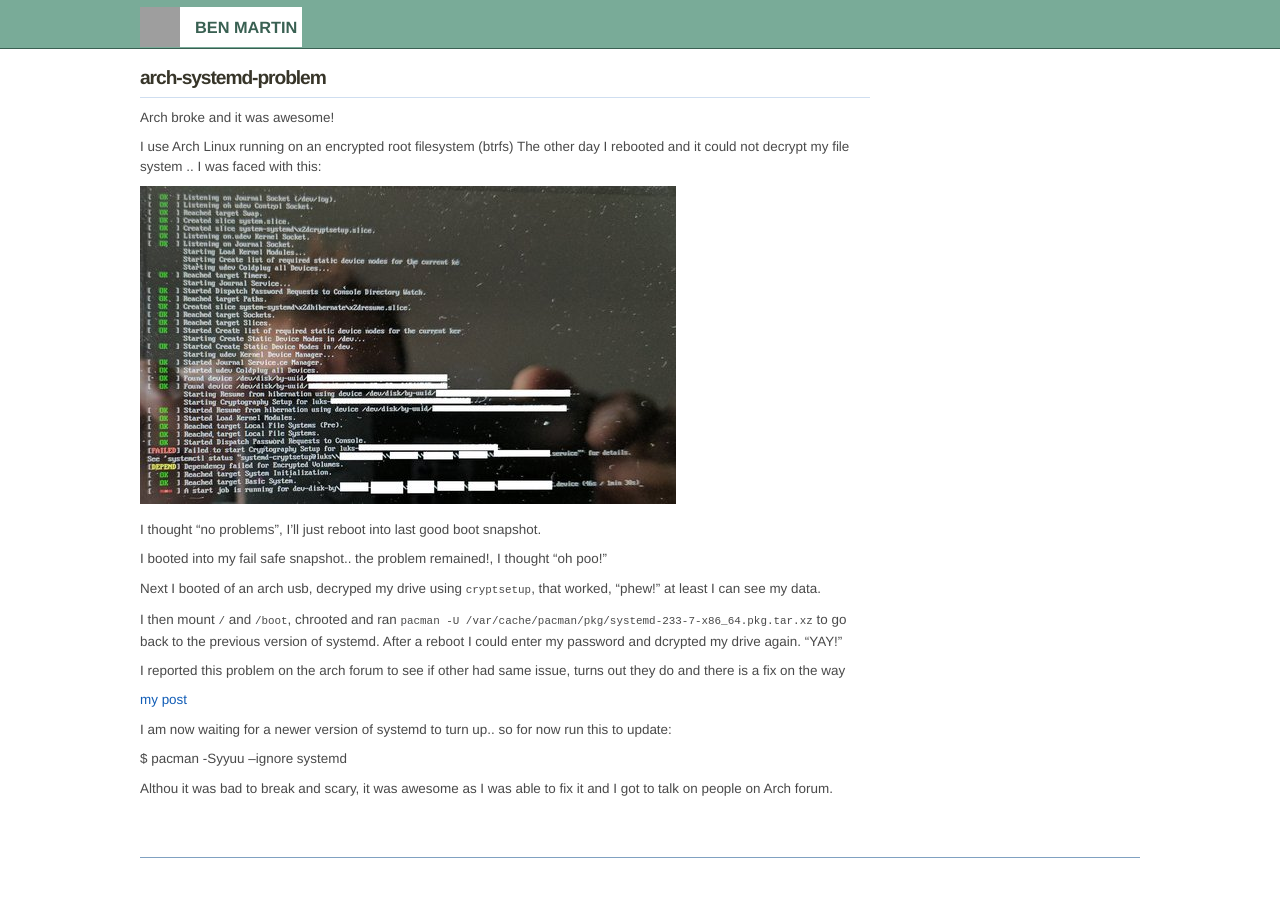
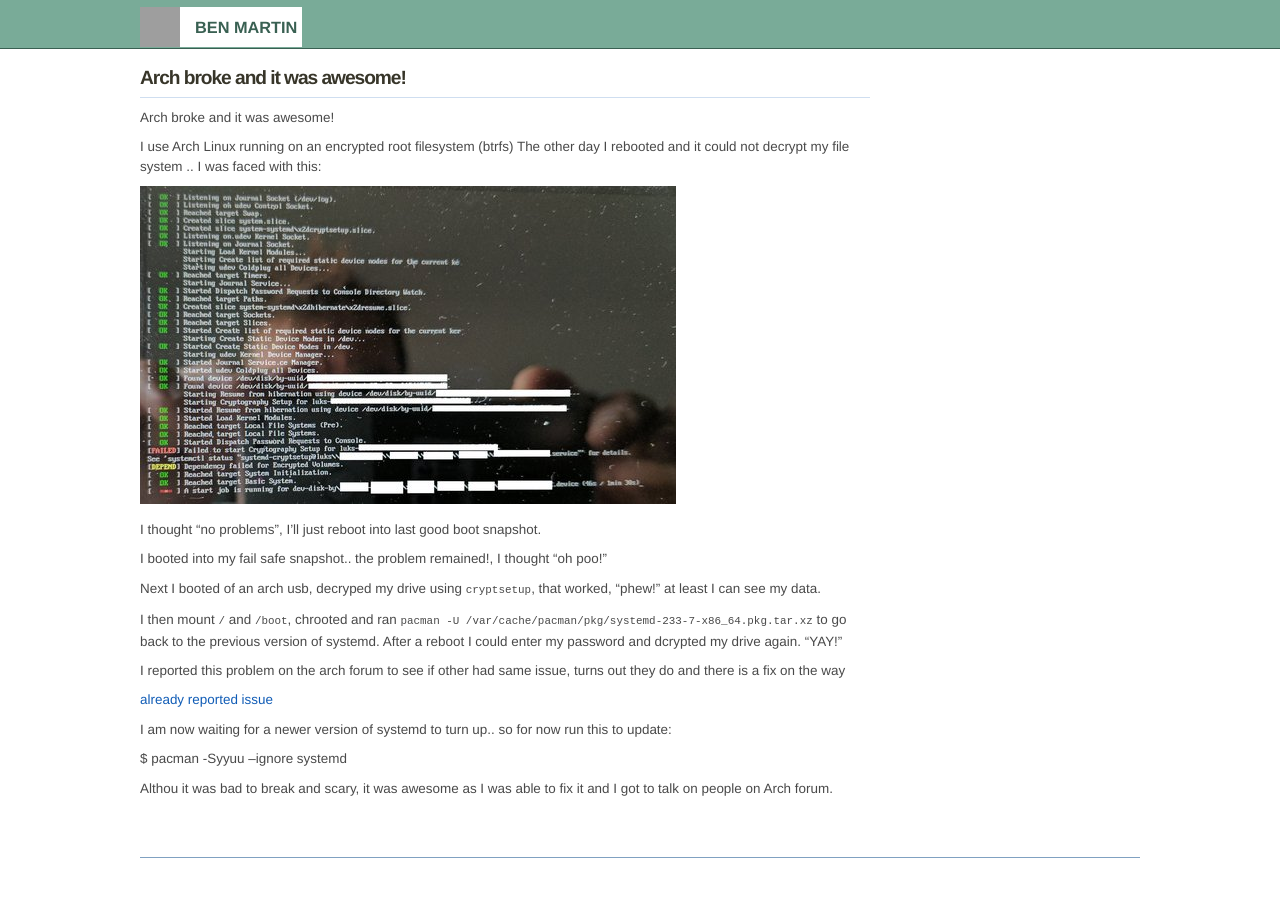
Before and after one commit to bugthing/bugthing.github.com, a Jekyll site: the page built from _posts/2017-08-01-arch-systemd-problem.markdown, in a window 1280 px wide. Built offline with Jekyll 4.4.1, drawn with Linux system fonts in a browser that asks for light colours; grey boxes are pictures that could not be loaded.

Commit message:
tweak last post

```diff
--- a/_posts/2017-08-01-arch-systemd-problem.markdown
+++ b/_posts/2017-08-01-arch-systemd-problem.markdown
@@ -1,6 +1,6 @@
 ---
 layout: default
-title: arch-systemd-problem
+title: Arch broke and it was awesome!
 ---
 Arch broke and it was awesome!
 
@@ -20,7 +20,7 @@ the previous version of systemd. After a reboot I could enter my password and dc
 
 I reported this problem on the arch forum to see if other had same issue, turns out they do and there is a fix on the way
 
-[my post](https://bbs.archlinux.org/viewtopic.php?id=228672)
+[already reported issue](https://bbs.archlinux.org/viewtopic.php?id=228670)
 
 I am now waiting for a newer version of systemd to turn up.. so for now run this to update:
 
```
